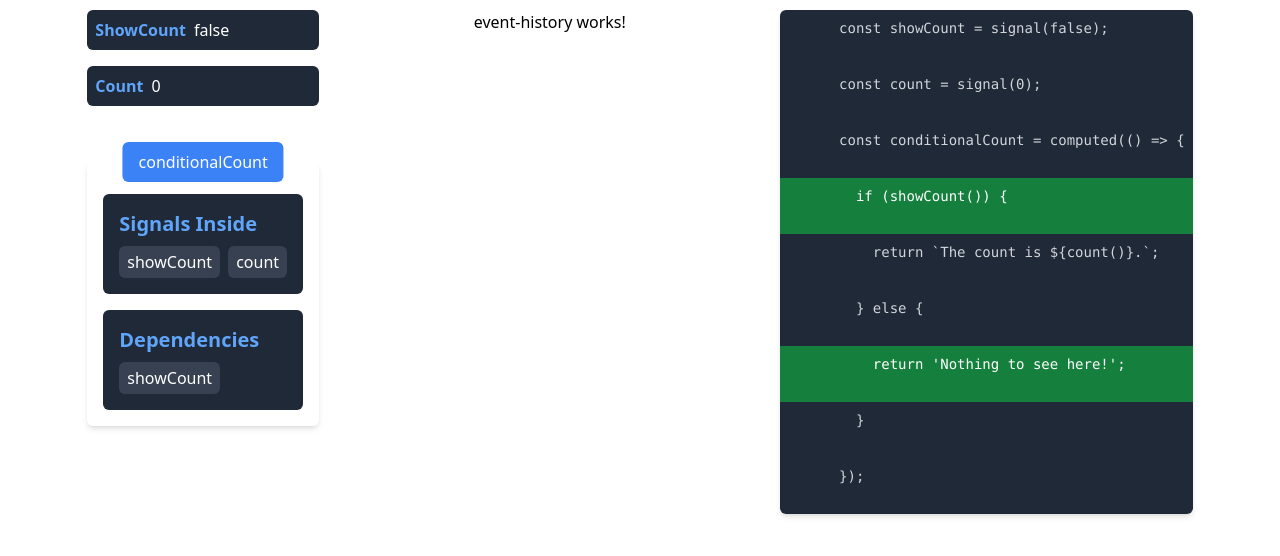
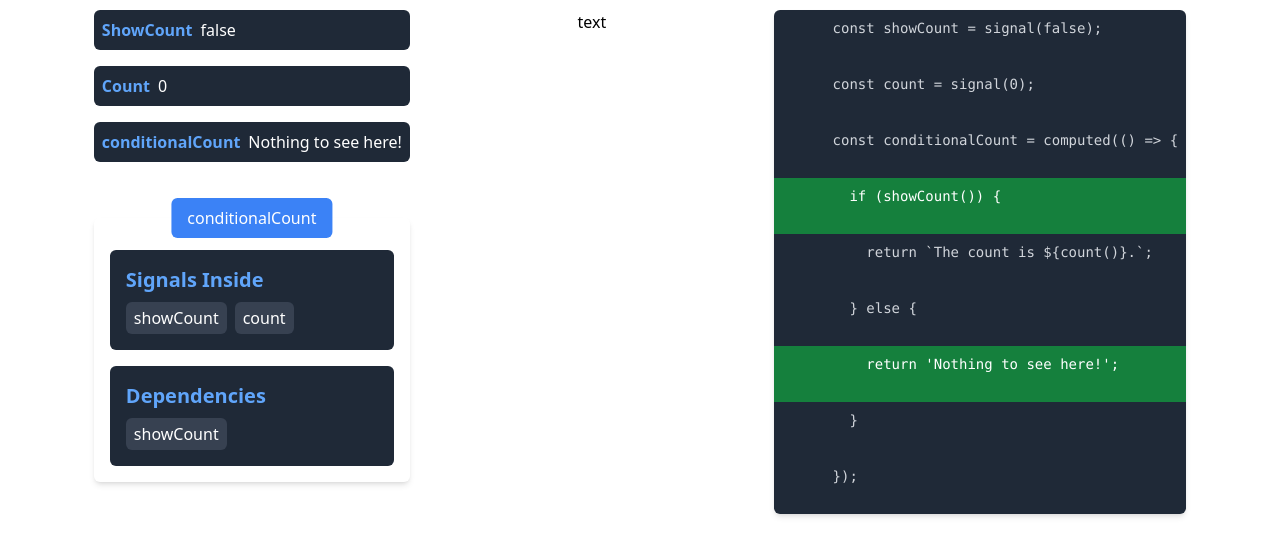
Before and after one commit to damiansire/angular-examples, an Angular app: page / in a window 1280 px wide. Shown: the top 556 px of the page. Built offline with nearby package versions, Linux system fonts and the light colour scheme.

Commit message:
feat: add conditionalCount  variable

```diff
--- a/src/app/components/component.interface.ts
+++ b/src/app/components/component.interface.ts
@@ -3,3 +3,8 @@ export interface ClickInButton {
   firstName: string;
   surname: string;
 }
+
+export interface historyElement {
+  date: Date;
+  description: string;
+}
--- a/src/app/components/event-history/event-history.component.html
+++ b/src/app/components/event-history/event-history.component.html
@@ -1 +1,10 @@
-<p>event-history works!</p>
+{{ title }}
+
+@for (item of history(); track $index) {
+<div>
+  {{ item.date }}
+</div>
+<div>
+  {{ item.description }}
+</div>
+}
--- a/src/app/signals/4-computed-signal-dynamic-dependencies/computed-signal-dynamic-dependencies.component.html
+++ b/src/app/signals/4-computed-signal-dynamic-dependencies/computed-signal-dynamic-dependencies.component.html
@@ -11,6 +11,13 @@
       <app-variable-box
         variableName="Count"
         [variableValue]="count().toString()"
+        (click)="upCount()"
+      >
+      </app-variable-box>
+
+      <app-variable-box
+        variableName="conditionalCount"
+        [variableValue]="conditionalCount().toString()"
         (click)="upCount()"
       >
       </app-variable-box>
--- a/src/app/signals/4-computed-signal-dynamic-dependencies/computed-signal-dynamic-dependencies.component.ts
+++ b/src/app/signals/4-computed-signal-dynamic-dependencies/computed-signal-dynamic-dependencies.component.ts
@@ -25,6 +25,13 @@ import { DependenciesStatusComponent } from '../../components/dependencies-statu
 export class ComputedSignalDynamicDependenciesComponent {
   showCount = signal(false);
   count = signal(0);
+  conditionalCount = computed(() => {
+    if (this.showCount()) {
+      return `The count is ${this.count()}.`;
+    } else {
+      return 'Nothing to see here!';
+    }
+  });
   dependencies = computed<string[]>(() => {
     return this.showCount() ? ['showCount', 'count'] : ['showCount'];
   });
```
Also changed, not shown: src/app/components/event-history/event-history.component.ts (+5 -3 lines).
